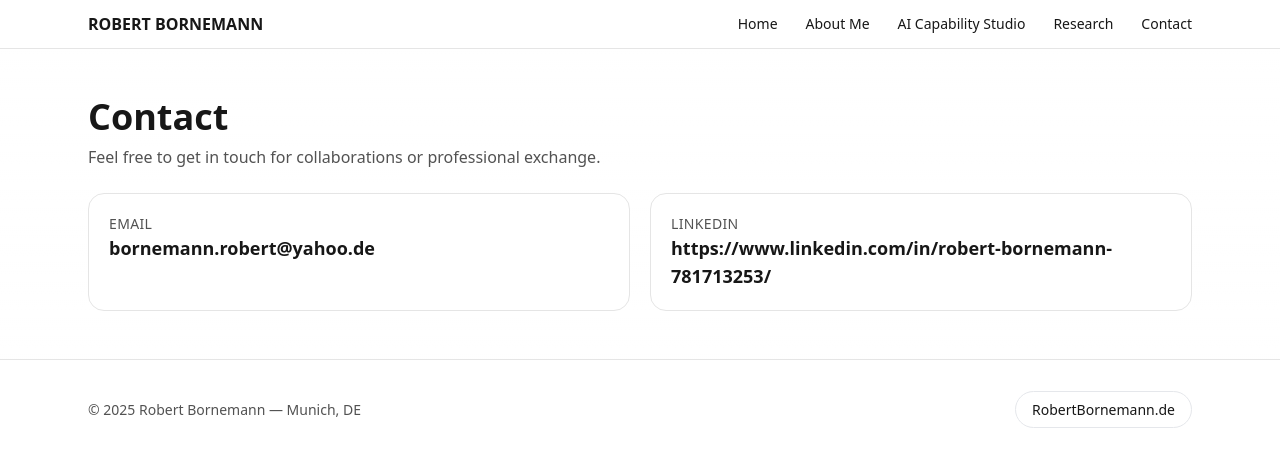
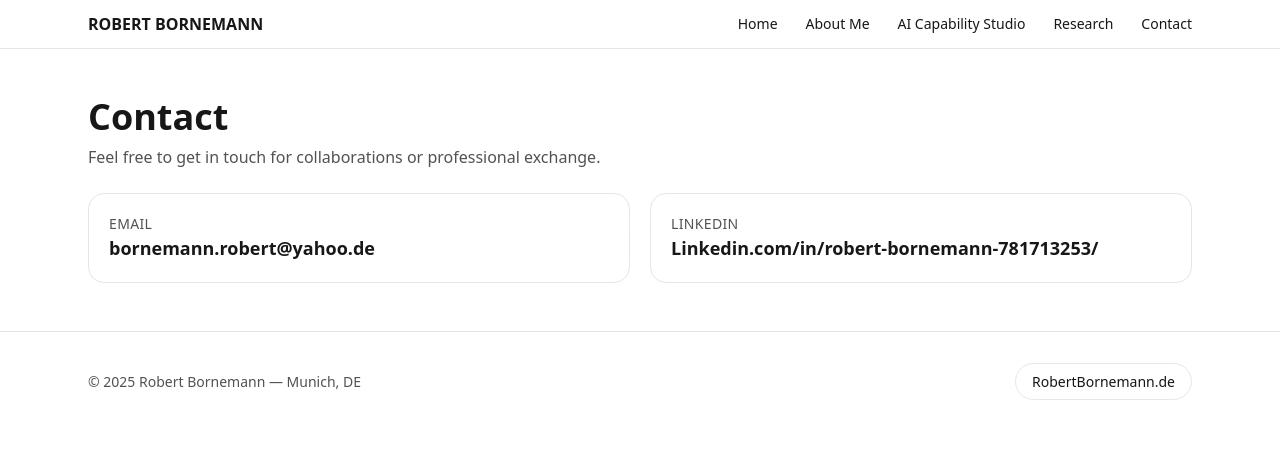
Before and after one commit to RobertBornemann/capability-portfolio, a Next.js app: page /contact in a window 1280 px wide. Shown: the top 466 px of the page. Built offline with nearby package versions, Linux system fonts and the light colour scheme.

Commit message:
additional minor fix

```diff
--- a/app/contact/page.tsx
+++ b/app/contact/page.tsx
@@ -9,14 +9,14 @@ export default function ContactPage() {
       </p>
 
       <div className="mt-6 grid gap-5 md:grid-cols-2">
-        <a href="mailto:you@domain.com" className="rounded-2xl border border-neutral-200 bg-white p-5 hover:bg-neutral-50">
+        <a href="mailto:bornemann.robert@yahoo.de" className="rounded-2xl border border-neutral-200 bg-white p-5 hover:bg-neutral-50">
           <div className="text-sm uppercase tracking-wide text-neutral-600">Email</div>
           <div className="text-lg font-semibold">bornemann.robert@yahoo.de</div>
         </a>
 
-        <a href="https://www.linkedin.com/in/yourprofile" target="_blank" className="rounded-2xl border border-neutral-200 bg-white p-5 hover:bg-neutral-50">
+        <a href="https://www.linkedin.com/in/robert-bornemann-781713253/" target="_blank" className="rounded-2xl border border-neutral-200 bg-white p-5 hover:bg-neutral-50">
           <div className="text-sm uppercase tracking-wide text-neutral-600">LinkedIn</div>
-          <div className="text-lg font-semibold">https://www.linkedin.com/in/robert-bornemann-781713253/</div>
+          <div className="text-lg font-semibold">Linkedin.com/in/robert-bornemann-781713253/</div>
         </a>
       </div>
 
```
